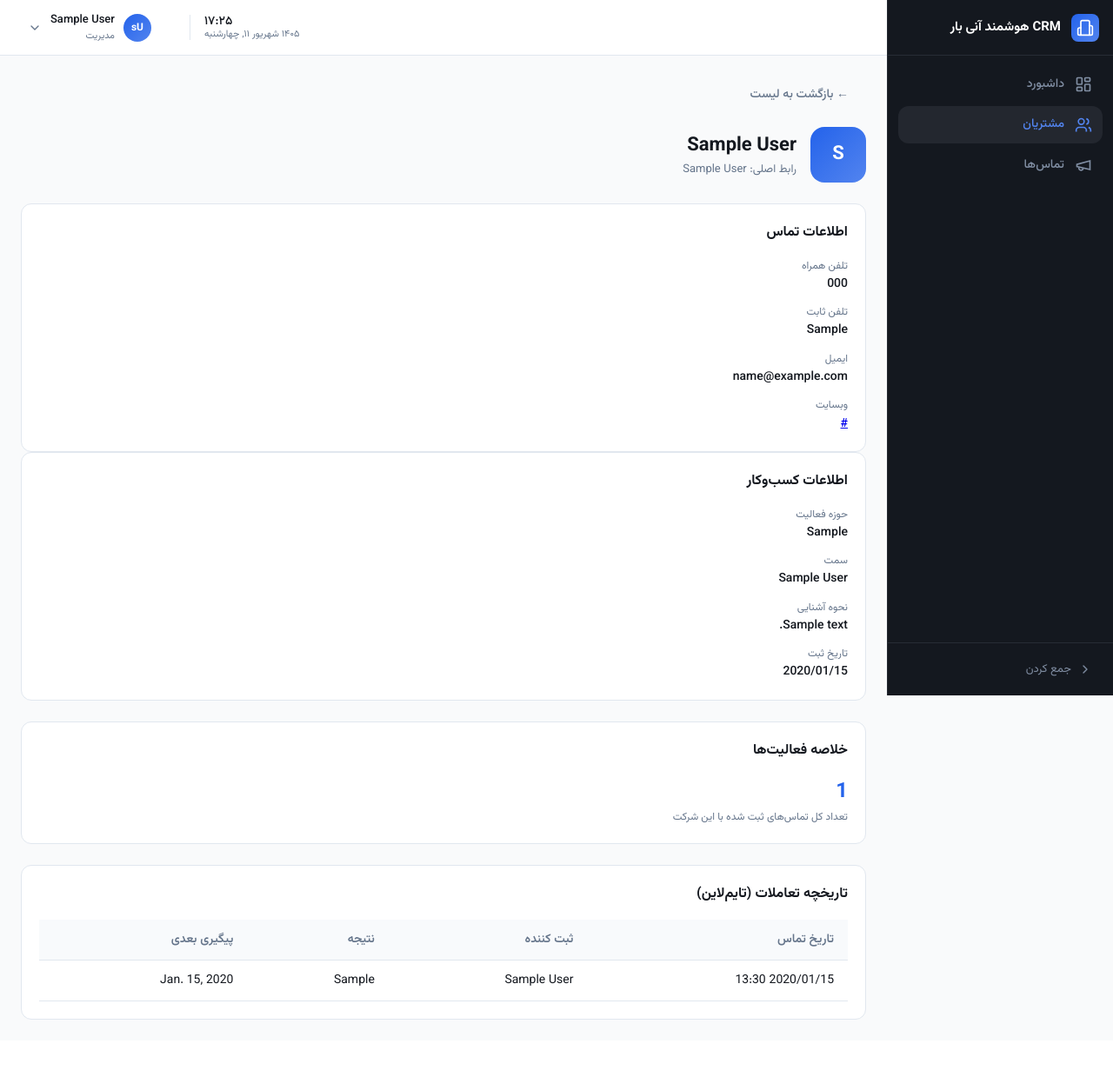
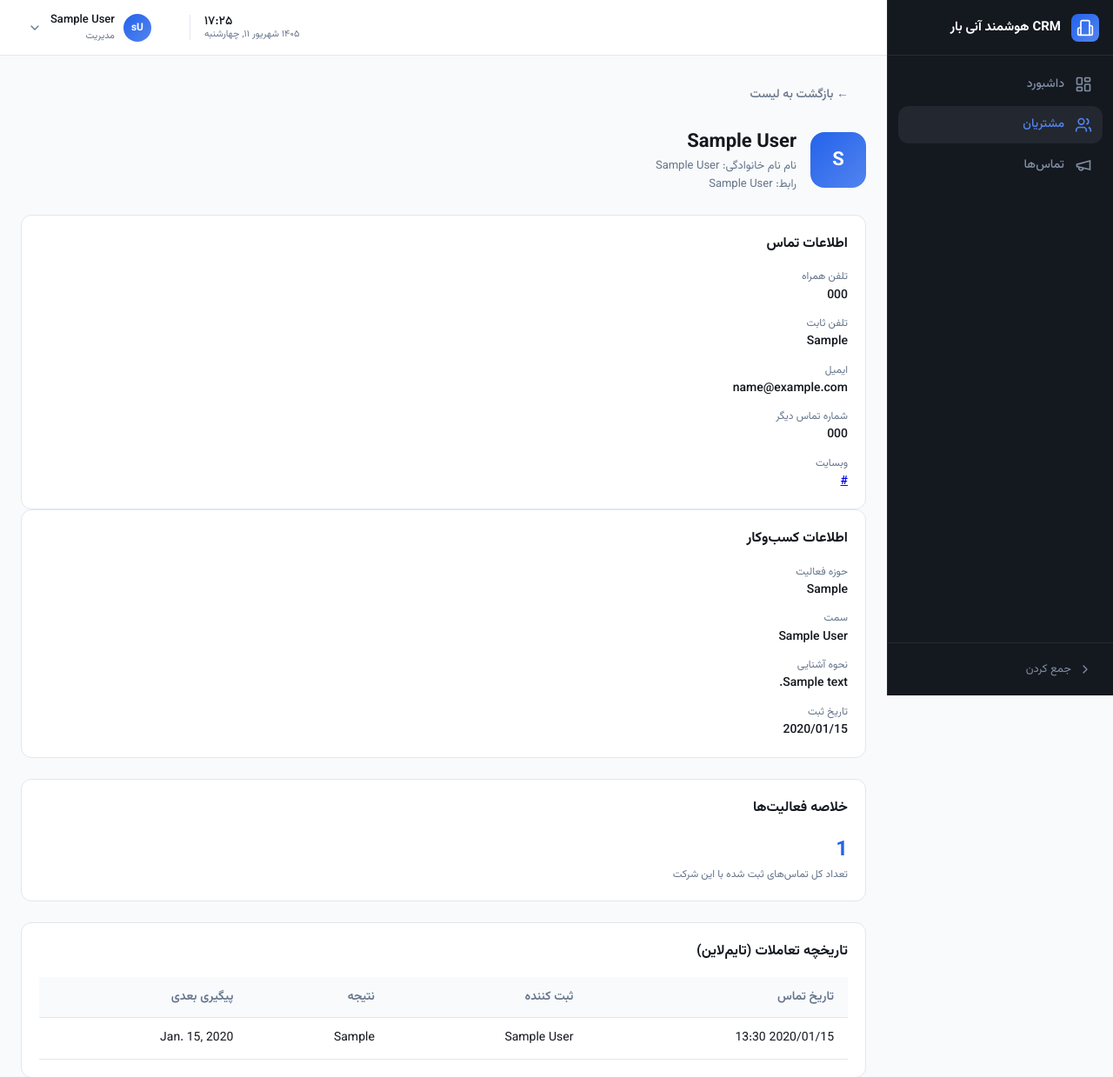
Before and after one commit to Radinsharifi/CRM, a Django app: page /customers/1/ in a window 1280 px wide. Shown: the top 1239 px of the page at 87% size. Before the commit the page ends 1173 px from the top, so only its background shows below. Run offline with Django 5.2, Linux system fonts and the light colour scheme; a user stored in the database is signed in; tables that the repository leaves empty hold one stand-in row (values such as "Sample post").

Commit message:
Field changes, customer created by auto pick.

```diff
--- a/marketing/admin.py
+++ b/marketing/admin.py
@@ -3,7 +3,7 @@ from .models import Customer, CallRecord
 
 @admin.register(Customer)
 class CustomerAdmin(admin.ModelAdmin):
-    list_display = ('company_name', 'name', 'phone_number', 'field_of_activity', 'created_by')
+    list_display = ('company_name', 'full_name', 'phone_number', 'field_of_activity', 'created_by')
 
 @admin.register(CallRecord)
 class CallRecordAdmin(admin.ModelAdmin):
--- a/marketing/forms.py
+++ b/marketing/forms.py
@@ -5,7 +5,7 @@ class CustomerForm(forms.ModelForm):
     class Meta:
         model = Customer
         fields = [
-            'name', 'company_name', 'phone_number', 'email',
+            'company_name', 'full_name', 'phone_number', 'email',
             'field_of_activity', 'job_title', 'landline', 'mobile',
             'website', 'acquisition_source'
         ]
--- a/marketing/models.py
+++ b/marketing/models.py
@@ -7,9 +7,9 @@ def default_follow_up():
     return timezone.now().date() + timedelta(days=3)
 
 class Customer(models.Model):
-    name = models.CharField(max_length=255, verbose_name="نام رابط اصلی")
+    full_name = models.CharField(max_length=255, verbose_name="نام نام خانوادگی")
     company_name = models.CharField(max_length=255, verbose_name="نام شرکت")
-    phone_number = models.CharField(max_length=20, verbose_name="شماره تماس")
+    phone_number = models.CharField(max_length=20, blank=True, verbose_name="شماره تماس")
     email = models.EmailField(blank=True, null=True, verbose_name="ایمیل")
     field_of_activity = models.CharField(max_length=255, blank=True, null=True, verbose_name="حوزه فعالیت")
     job_title = models.CharField(max_length=255, blank=True, null=True, verbose_name="سمت")
@@ -26,7 +26,7 @@ class Customer(models.Model):
     created_at = models.DateTimeField(auto_now_add=True)
 
     def __str__(self):
-        return f"{self.company_name} ({self.name})"
+        return f"{self.company_name} ({self.full_name})"
 
 class CallRecord(models.Model):
     customer = models.ForeignKey(Customer, on_delete=models.CASCADE, related_name='calls')
@@ -38,7 +38,7 @@ class CallRecord(models.Model):
     )
 
     # Interaction Details
-    result = models.CharField(max_length=255, verbose_name="نتیجه تماس")
+    result = models.TextField(max_length=2000, verbose_name="نتیجه تماس")
     notes = models.TextField(blank=True, verbose_name="یادداشت‌ها")
     follow_up_date = models.DateField(default=default_follow_up, verbose_name="تاریخ پیگیری")
     created_at = models.DateTimeField(auto_now_add=True)
--- a/marketing/views.py
+++ b/marketing/views.py
@@ -56,7 +56,11 @@ class CustomerDetailView(LoginRequiredMixin, DetailView):
 class CustomerCreateView(LoginRequiredMixin, CreateView):
     model = Customer
     template_name = 'marketing/customer_form.html'
-    fields = ['name', 'company_name', 'phone_number', 'email']
+    fields = [
+        'company_name', 'full_name', 'phone_number', 'email',
+        'field_of_activity', 'job_title', 'landline', 'mobile',
+        'website', 'acquisition_source'
+    ]
     success_url = reverse_lazy('marketing:customer_list')
 
     def form_valid(self, form):
@@ -108,14 +112,14 @@ class CallDeleteView(LoginRequiredMixin, DeleteView):
 class QuickCustomerCreateView(LoginRequiredMixin, View):
     def post(self, request):
         company = request.POST.get('company_name')
-        name = request.POST.get('name')
+        full_name = request.POST.get('full_name')
         phone = request.POST.get('phone_number')
 
-        if company and name and phone:
+        if company and full_name:
             Customer.objects.create(
                 company_name=company,
-                name=name,
-                phone_number=phone,
+                full_name=full_name,
+                phone_number=phone or '',
                 created_by=request.user
             )
             # Redirect back to the call add page
--- a/templates/base.html
+++ b/templates/base.html
@@ -116,8 +116,8 @@
                     <input type="text" name="company_name" class="form-input" required>
                 </div>
                 <div class="form-group" style="margin-bottom: 15px;">
-                    <label class="form-label">نام رابط اصلی</label>
-                    <input type="text" name="name" class="form-input" required>
+                    <label class="form-label">نام نام خانوادگی *</label>
+                    <input type="text" name="full_name" class="form-input" required>
                 </div>
                 <div class="form-group" style="margin-bottom: 25px;">
                     <label class="form-label">شماره تماس</label>
--- a/templates/marketing/call_detail.html
+++ b/templates/marketing/call_detail.html
@@ -16,10 +16,6 @@
             <div>
                 <div style="font-size:12px; color:hsl(var(--muted-foreground));">نام شرکت</div>
                 <div style="font-size:14px; font-weight:500;">{{ object.customer.company_name }}</div>
-            </div>
-            <div>
-                <div style="font-size:12px; color:hsl(var(--muted-foreground));">رابط اصلی</div>
-                <div style="font-size:14px; font-weight:500;">{{ object.customer.name }}</div>
             </div>
             <div>
                 <div style="font-size:12px; color:hsl(var(--muted-foreground));">حوزه فعالیت</div>
--- a/templates/marketing/call_form.html
+++ b/templates/marketing/call_form.html
@@ -43,7 +43,7 @@
             <!-- 2. Result -->
             <div class="form-group">
                 <label class="form-label">نتیجه تماس *</label>
-                <input type="text" name="result" class="form-input" required value="{{ form.result.value|default:'' }}">
+                <textarea name="result" class="form-input" rows="4" maxlength="2000" required>{{ form.result.value|default:'' }}</textarea>
                 <div class="form-error">{{ form.result.errors.0 }}</div>
             </div>
 
--- a/templates/marketing/call_list.html
+++ b/templates/marketing/call_list.html
@@ -15,7 +15,6 @@
                 <tr>
                     <th>ردیف</th>
                     <th>نام شرکت</th>
-                    <th>رابط اصلی</th>
                     <th>نتیجه تماس</th>
                     <th>بازاریاب(ثبت کننده)</th>
                     <th>تاریخ ثبت</th>
@@ -27,7 +26,6 @@
                 <tr class="clickable-row" data-href="{% url 'marketing:call_detail' call.id %}">
                     <td>{{ forloop.counter }}</td>
                     <td>{{ call.customer.company_name }}</td>
-                    <td>{{ call.customer.name }}</td>
                     <td><span class="badge">{{ call.result }}</span></td>
                     <td>
                         {% if call.created_by %}
--- a/templates/marketing/customer_detail.html
+++ b/templates/marketing/customer_detail.html
@@ -10,7 +10,8 @@
     </div>
     <div>
         <div style="font-size:22px; font-weight:700;">{{ object.company_name }}</div>
-        <div style="font-size:13px; color:hsl(var(--muted-foreground));">رابط اصلی: {{ object.name }}</div>
+        <div style="font-size:13px; color:hsl(var(--muted-foreground));">نام نام خانوادگی: {{ object.full_name }}</div>
+        <div style="font-size:13px; color:hsl(var(--muted-foreground));">رابط: {% if object.created_by %}{{ object.created_by.get_full_name|default:object.created_by.username }}{% else %}ثبت نشده{% endif %}</div>
     </div>
 </div>
 
@@ -29,6 +30,10 @@
             <div>
                 <div style="font-size:12px; color:hsl(var(--muted-foreground));">ایمیل</div>
                 <div style="font-size:14px; font-weight:500;">{{ object.email|default:"ثبت نشده" }}</div>
+            </div>
+            <div>
+                <div style="font-size:12px; color:hsl(var(--muted-foreground));">شماره تماس دیگر</div>
+                <div style="font-size:14px; font-weight:500;">{{ object.phone_number|default:"ثبت نشده" }}</div>
             </div>
             <div>
                 <div style="font-size:12px; color:hsl(var(--muted-foreground));">وبسایت</div>
--- a/templates/marketing/customer_form.html
+++ b/templates/marketing/customer_form.html
@@ -18,9 +18,9 @@
         </div>
 
         <div class="form-group">
-            <label class="form-label">نام رابط اصلی *</label>
-            <input type="text" name="name" class="form-input" required value="{{ form.name.value|default_if_none:'' }}">
-            <div class="form-error">{{ form.name.errors.0 }}</div>
+            <label class="form-label">نام نام خانوادگی *</label>
+            <input type="text" name="full_name" class="form-input" required value="{{ form.full_name.value|default_if_none:'' }}">
+            <div class="form-error">{{ form.full_name.errors.0 }}</div>
         </div>
 
         <div class="form-group">
```
Also changed, not shown: marketing/tests.py (+5 -5 lines), templates/marketing/customer_list.html (+5 -3 lines), marketing/migrations/0006_customer_full_name_alter_callrecord_result.py (added), marketing/migrations/0007_alter_customer_name_alter_customer_phone_number.py (added), marketing/migrations/0008_remove_customer_name_alter_customer_full_name.py (added).
